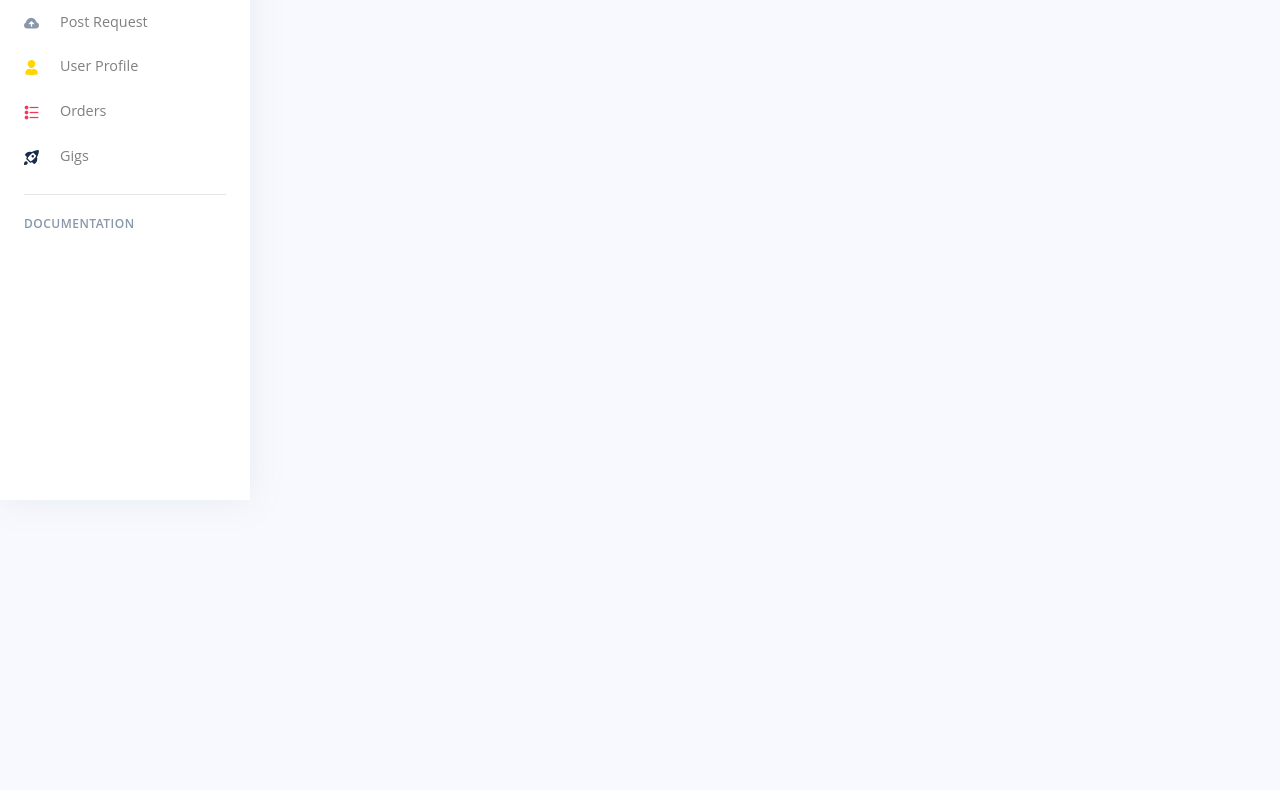
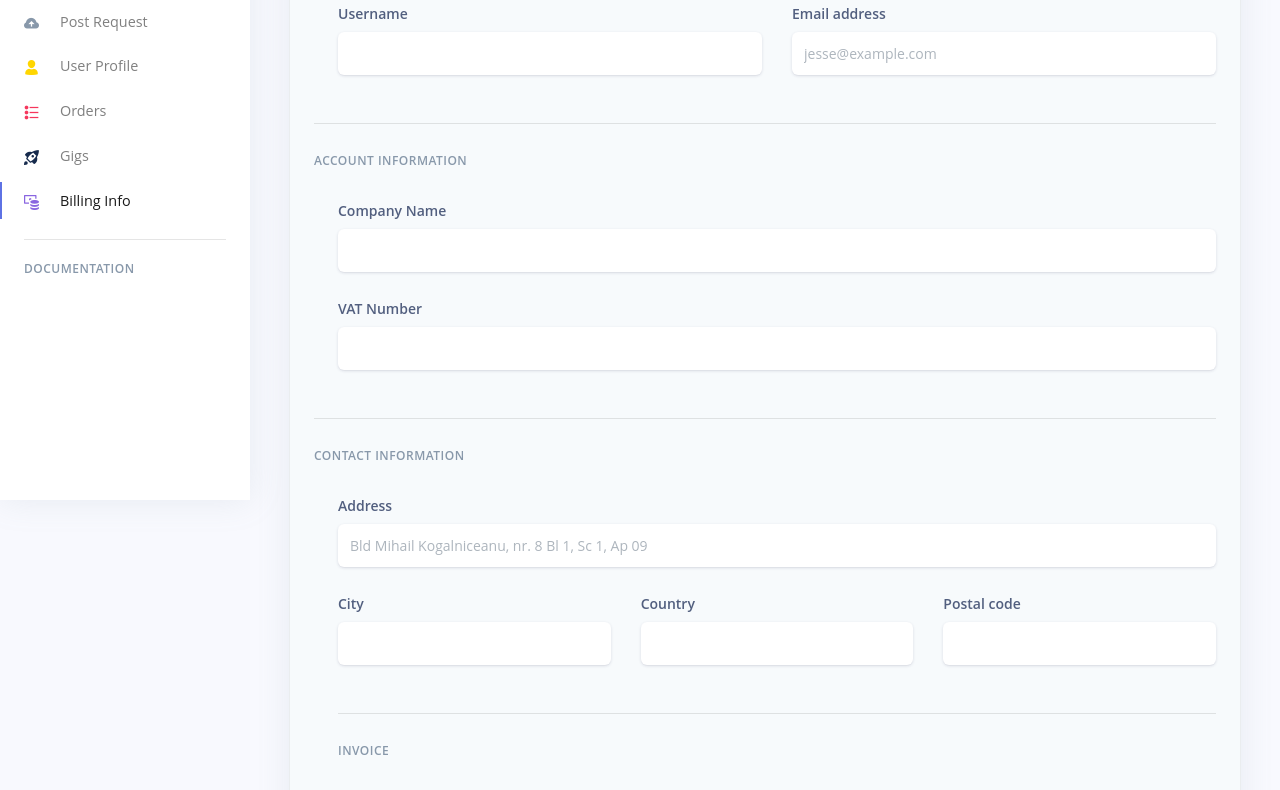
Before and after one commit to aussenrist15/ServiceHub, a React (Create React App) app: page /dashboard/billinginfo in a window 1280 px wide. Before the commit this address led to /dashboard/index. Shown: the part 300-1090 px from the top of the page. Before the commit the page ends 800 px from the top, so only its background shows below. Built offline with nearby package versions, Linux system fonts and the light colour scheme.

Commit message:
BillingInfo page created

```diff
--- /dev/null
+++ b/src/Common/Components/Dashboard/BillingInfo.js
@@ -0,0 +1,222 @@
+import React from "react";
+import AcceptTerms from "./HelpingComponent/AcceptTerms"
+// reactstrap components
+import {
+  Card,
+  CardHeader,
+  CardBody,
+  FormGroup,
+  Form,
+  Input,
+  Container,
+  Row,
+  Col,
+} from "reactstrap";
+// core components
+import BillingHeader from "./Headers/BillingHeader";
+
+const BillingInfo = () => {
+  return (
+    <>
+      <BillingHeader />
+      {/* Page content */}
+      <Container className="mt--7" fluid>
+
+
+            <Card className="bg-secondary shadow">
+              <CardHeader className="bg-white border-0">
+                <h3 className="mb-0">My Billing Account</h3>
+              </CardHeader>
+              <CardBody>
+                <Form>
+                  <h6 className="heading-small text-muted mb-4">
+                    User information
+                  </h6>
+                  <div className="pl-lg-4">
+                    <Row>
+                      <Col lg="6">
+                        <FormGroup>
+                          <label
+                            className="form-control-label"
+                            htmlFor="input-username"
+                          >
+                            Username
+                          </label>
+                          <Input
+                            className="form-control-alternative"
+                            id="input-username"
+                            type="text"
+                          />
+                        </FormGroup>
+                      </Col>
+                      <Col lg="6">
+                        <FormGroup>
+                          <label
+                            className="form-control-label"
+                            htmlFor="input-email"
+                          >
+                            Email address
+                          </label>
+                          <Input
+                            className="form-control-alternative"
+                            id="input-email"
+                            placeholder="jesse@example.com"
+                            type="email"
+                          />
+                        </FormGroup>
+                      </Col>
+                    </Row>
+                 </div>
+                 <hr className="my-4" />
+                  {/* Account */}
+                  <h6 className="heading-small text-muted mb-4">
+                    Account information
+                  </h6>
+                  <div className="pl-lg-4">
+                  <Row>
+                      <Col md="12">
+                        <FormGroup>
+                          <label
+                            className="form-control-label"
+                          >
+                            Company Name
+                          </label>
+                          <Input
+                            className="form-control-alternative"
+                            id="input-companyName"
+                            type="text"
+                          />
+                        </FormGroup>
+                      </Col>
+                    </Row>
+                    <Row>
+                      <Col md="12">
+                        <FormGroup>
+                          <label
+                            className="form-control-label"
+                          >
+                            VAT Number
+                          </label>
+                          <Input
+                            className="form-control-alternative"
+                            id="input-vatNumber"
+                            type="Number"
+                          />
+                        </FormGroup>
+                      </Col>
+                    </Row>
+                 </div>
+                  <hr className="my-4" />
+
+                  {/* Address */}
+                  <h6 className="heading-small text-muted mb-4">
+                    Contact information
+                  </h6>
+                  <div className="pl-lg-4">
+                    <Row>
+                      <Col md="12">
+                        <FormGroup>
+                          <label
+                            className="form-control-label"
+                            htmlFor="input-address"
+                          >
+                            Address
+                          </label>
+                          <Input
+                            className="form-control-alternative"
+                            placeholder="Bld Mihail Kogalniceanu, nr. 8 Bl 1, Sc 1, Ap 09"
+                            id="input-address"
+                            type="text"
+                          />
+                        </FormGroup>
+                      </Col>
+                    </Row>
+                    <Row>
+                      <Col lg="4">
+                        <FormGroup>
+                          <label
+                            className="form-control-label"
+                            htmlFor="input-city"
+                          >
+                            City
+                          </label>
+                          <Input
+                            className="form-control-alternative"
+                            id="input-city"
+                            type="text"
+                          />
+                        </FormGroup>
+                      </Col>
+                      <Col lg="4">
+                        <FormGroup>
+                          <label
+                            className="form-control-label"
+                            htmlFor="input-country"
+                          >
+                            Country
+                          </label>
+                          <Input
+                            className="form-control-alternative"
+                            id="input-country"
+                            type="text"
+                          />
+                        </FormGroup>
+                      </Col>
+                      <Col lg="4">
+                        <FormGroup>
+                          <label
+                            className="form-control-label"
+                            htmlFor="input-country"
+                          >
+                            Postal code
+                          </label>
+                          <Input
+                            className="form-control-alternative"
+                            id="input-postal-code"
+                            type="number"
+                          />
+                        </FormGroup>
+                      </Col>
+                    </Row>
+
+                    <hr className="my-4" />
+                    <h6 className="heading-small text-muted mb-4">
+                    Invoice
+                    </h6>
+                    <FormGroup>
+                      <Input
+                              className="form-control-alternative"
+                              id="input-country"
+                              type="checkbox"
+                            />
+                      <label htmlFor="customCheck5">
+                      Yes, email my billing info and original invoices.
+                      </label>
+                    </FormGroup>
+
+
+                  </div>
+
+               {/**
+                  <div className="pl-lg-4">
+                    <Button
+                      color="default"
+                      href="#"
+                      onClick={(e) => e.preventDefault()}
+                      size="lg"
+                    >
+                      Save Changes
+                    </Button>
+                  </div>
+                   */}
+                  <AcceptTerms />
+                </Form>
+              </CardBody>
+            </Card>
+            <br />
+      </Container>
+    </>
+  );
+};
+
+export default BillingInfo;
--- a/src/Common/Components/Dashboard/routes.js
+++ b/src/Common/Components/Dashboard/routes.js
@@ -2,7 +2,7 @@
 import Dashboard from "./Dashboard";
 import Profile from "./Profile";
 import Balance from "./Balance";
-//import BillingInfo from "views/examples/BillingInfo.js";
+import BillingInfo from "./BillingInfo.js";
 import Orders from "./Orders";
 import Gigs from "./Gigs";
 import Security from "./Security";
@@ -76,7 +76,6 @@ var routes = [
     component: Gigs,
     layout: "/dashboard",
   },
-  /*
   {
     path: "/billinginfo",
     name: "Billing Info",
@@ -84,6 +83,7 @@ var routes = [
     component: BillingInfo,
     layout: "/dashboard",
   },
+  /*
   {
     path: "/reachus",
     name: "Reach Us",
```
